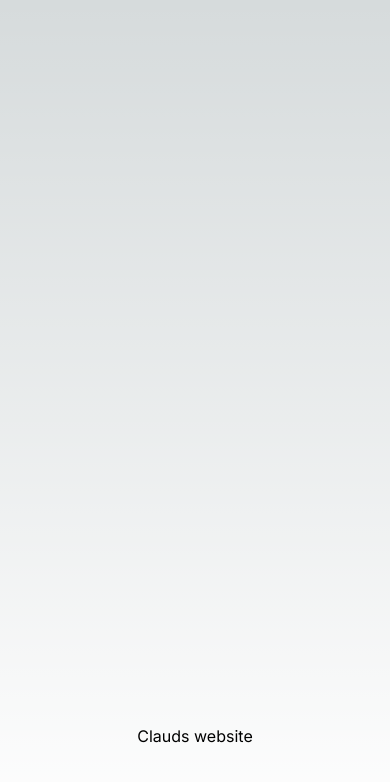
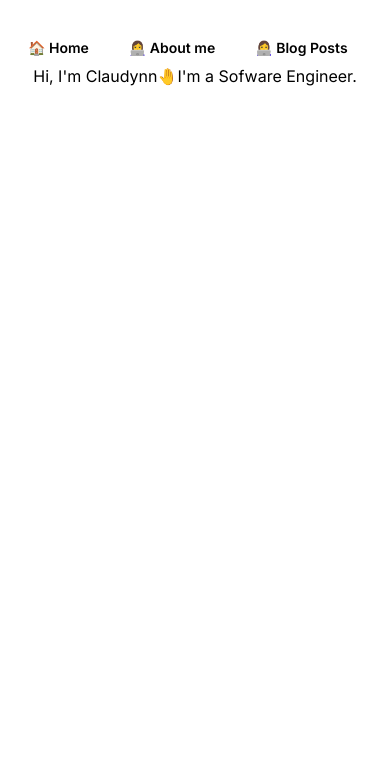
Before and after one commit to cml35/cdynnlee-website, a Next.js app: page / in a window 390 px wide. Shown: the top 782 px of the page. Built offline with nearby package versions, Linux system fonts and the light colour scheme.

Commit message:
Add home, about and posts page

```diff
--- a/package.json
+++ b/package.json
@@ -12,6 +12,8 @@
     "lint": "next lint"
   },
   "dependencies": {
+    "@headlessui/react": "^2.1.2",
+    "classnames": "^2.5.1",
     "next": "14.1.4",
     "react": "^18",
     "react-dom": "^18"
--- /dev/null
+++ b/src/app/about/page.tsx
@@ -0,0 +1,13 @@
+import Layout from "../components/layout";
+
+const About = () => {
+  return (
+    <main className="flex flex-col items-center justify-between pt-8">
+      <Layout>
+        <h1>About</h1>
+      </Layout>
+    </main>
+  );
+};
+
+export default About;
--- /dev/null
+++ b/src/app/components/NavigationBar.tsx
@@ -0,0 +1,174 @@
+import { Tab, TabGroup, TabList, TabPanel, TabPanels } from "@headlessui/react";
+import Link from "next/link";
+import classNames from "classnames";
+
+import Home from "../page";
+import Posts from "../posts/page";
+import About from "../about/page";
+
+const categories = [
+  {
+    name: "🏠 Home",
+    posts: [
+      {
+        id: 1,
+        title: "Does drinking coffee make you smarter?",
+        date: "5h ago",
+        commentCount: 5,
+        shareCount: 2,
+      },
+      {
+        id: 2,
+        title: "So you've bought coffee... now what?",
+        date: "2h ago",
+        commentCount: 3,
+        shareCount: 2,
+      },
+    ],
+  },
+  {
+    name: "👩‍💻 About me",
+    posts: [
+      {
+        id: 1,
+        title: "Is tech making coffee better or worse?",
+        date: "Jan 7",
+        commentCount: 29,
+        shareCount: 16,
+      },
+      {
+        id: 2,
+        title: "The most innovative things happening in coffee",
+        date: "Mar 19",
+        commentCount: 24,
+        shareCount: 12,
+      },
+    ],
+  },
+  {
+    name: "👩‍💻 Blog Posts",
+    posts: [
+      {
+        id: 1,
+        title: "Ask Me Anything: 10 answers to your questions about coffee",
+        date: "2d ago",
+        commentCount: 9,
+        shareCount: 5,
+      },
+      {
+        id: 2,
+        title: "The worst advice we've ever heard about coffee",
+        date: "4d ago",
+        commentCount: 1,
+        shareCount: 2,
+      },
+    ],
+  },
+];
+
+const navigationItems = [
+  { name: "🏠 Home", key: "home", href: "/" },
+  { name: "👩‍💻 About me", key: "about", href: "/about" },
+  { name: "👩‍💻 Blog Posts", key: "posts", href: "/posts" },
+];
+
+const renderPage = (key: string) => {
+  switch (key) {
+    case "home":
+      return (
+        <div>
+          <Link href="/dashboard">Home</Link>
+          <Home />
+        </div>
+      );
+    case "about":
+      return (
+        <div>
+          <About />
+        </div>
+      );
+    case "posts":
+      return (
+        <div>
+          <Posts />
+        </div>
+      );
+    default:
+      return (
+        <div>
+          <h1>404 Page</h1>
+          <p>This is the 404 page</p>
+        </div>
+      );
+  }
+};
+
+const getCurrentTab = (tabType: string) => {
+  switch (tabType) {
+    case "about":
+      return <About />;
+    case "posts":
+      return <Posts />;
+    case "home":
+      return <Home />;
+    default:
+      return <Home />;
+  }
+};
+
+type NavigationItem = {
+  key: string;
+  href: string;
+  name: string;
+};
+
+interface TabProps {
+  navigationItems: Array<NavigationItem>;
+}
+
+//data-[selected]:bg-black/5
+const Tabs = (props: TabProps) => {
+  const { navigationItems } = props;
+  return navigationItems.map(({ key, href, name }) => (
+    <Tab
+      key={key}
+      className="rounded-full py-1 px-3 text-sm/6 font-semibold text-black focus:outline-none data-[hover]:bg-black/5"
+    >
+      {/* {({ selected }) => ( */}
+      <Link
+        //   className={classNames(
+        //     selected ? "bg-black/5" : "bg-white",
+        //     "rounded-full py-1 px-3 text-sm/6 font-semibold text-black focus:outline-none data-[hover]:bg-black/5"
+        //   )}
+        key={key}
+        href={href}
+      >
+        {name}
+      </Link>
+      {/* )} */}
+    </Tab>
+  ));
+};
+
+export default function NavigationBar() {
+  return (
+    <div className="flex w-full justify-center px-4">
+      <div className="w-full max-w-md">
+        <TabGroup>
+          <TabList className="flex gap-4">
+            <Tabs navigationItems={navigationItems} />
+          </TabList>
+          {/* <TabPanels className="mt-3"> */}
+          {/* {navigationItems.map(({ name, key, href }) => (
+              //   <TabPanel
+              //     key={name}
+              //     className="rounded-xl bg-black/5 p-3"
+              //   ></TabPanel>
+
+            ))} */}
+          {/* </TabPanels> */}
+        </TabGroup>
+      </div>
+    </div>
+  );
+}
--- /dev/null
+++ b/src/app/components/layout.tsx
@@ -0,0 +1,10 @@
+import NavigationBar from "./NavigationBar";
+
+export default function Layout({ children }: { children: React.ReactNode }) {
+  return (
+    <>
+      <NavigationBar />
+      <main>{children}</main>
+    </>
+  );
+}
--- a/src/app/globals.css
+++ b/src/app/globals.css
@@ -17,13 +17,7 @@
 }
 
 body {
-  color: rgb(var(--foreground-rgb));
-  background: linear-gradient(
-      to bottom,
-      transparent,
-      rgb(var(--background-end-rgb))
-    )
-    rgb(var(--background-start-rgb));
+  background: none;
 }
 
 @layer utilities {
--- a/src/app/page.tsx
+++ b/src/app/page.tsx
@@ -1,10 +1,14 @@
-import Image from "next/image";
+import Layout from "../app/components/layout";
 
 export default function Home() {
   return (
-    <main className="flex min-h-screen flex-col items-center justify-between p-24">
-      <div className="relative flex place-items-center before:absolute before:h-[300px] before:w-full sm:before:w-[480px] before:-translate-x-1/2 before:rounded-full before:bg-gradient-radial before:from-white before:to-transparent before:blur-2xl before:content-[''] after:absolute after:-z-20 after:h-[180px] after:w-full sm:after:w-[240px] after:translate-x-1/3 after:bg-gradient-conic after:from-sky-200 after:via-blue-200 after:blur-2xl after:content-[''] before:dark:bg-gradient-to-br before:dark:from-transparent before:dark:to-blue-700 before:dark:opacity-10 after:dark:from-sky-900 after:dark:via-[#0141ff] after:dark:opacity-40 before:lg:h-[360px] z-[-1]"></div>
-      <h1>Clauds website</h1>
+    <main className="flex flex-col items-center justify-between pt-8">
+      <Layout>
+        <div className="w-full flex items-center justify-center">
+          <h1>Hi, I&apos;m Claudynn</h1>🤚
+          <h2>I&apos;m a Sofware Engineer.</h2>
+        </div>
+      </Layout>
     </main>
   );
 }
--- /dev/null
+++ b/src/app/posts/page.tsx
@@ -0,0 +1,13 @@
+import Layout from "../components/layout";
+
+const Posts = () => {
+  return (
+    <main className="flex flex-col items-center justify-between pt-8">
+      <Layout>
+        <h1>Posts</h1>
+      </Layout>
+    </main>
+  );
+};
+
+export default Posts;
```
Also changed, not shown: 1 other file (tests, documents, lock files or other folders).
